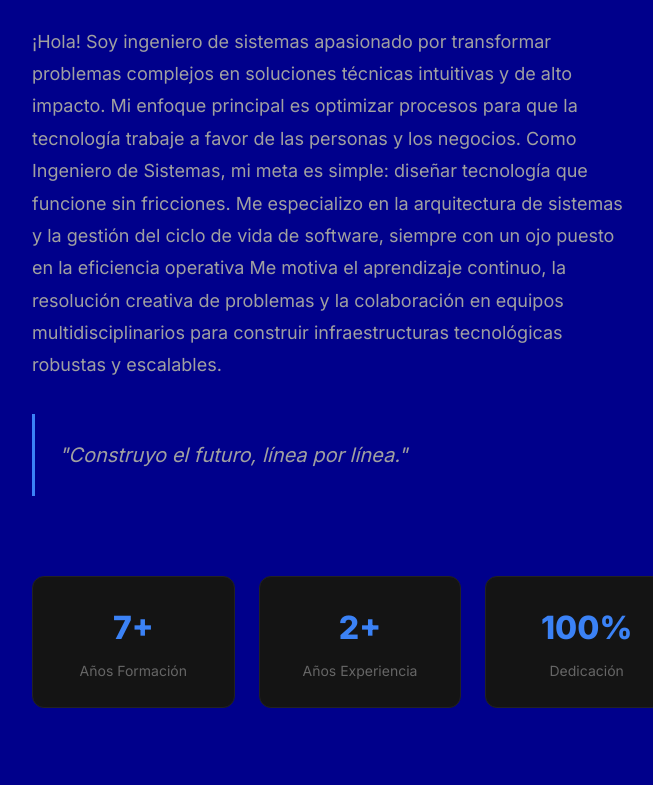
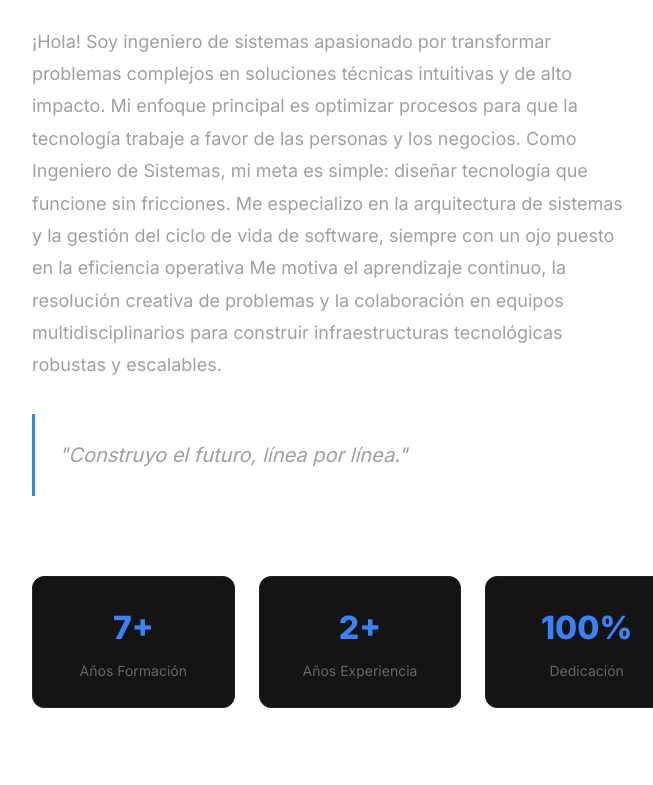
Before and after one commit to BellMojica/Bellmojica.github.io, a plain HTML site: page index.html in a window 1280 px wide. Shown: the part 160-945 px from the top of the page, without its empty margins (280-933 px from the left). Drawn offline with nearby package versions, Linux system fonts and the light colour scheme.

Commit message:
Change primary background color to transparent

```diff
--- a/index.html
+++ b/index.html
@@ -14,7 +14,7 @@
     <link rel="stylesheet" href="https://cdn.jsdelivr.net/npm/bootstrap-icons@1.11.3/font/bootstrap-icons.min.css">
     <style>
      :root {
-            --bg-primary: #00008B;
+            --bg-primary: #0000;
             --bg-secondary: #111111;
             --text-primary: #ffffff;
             --text-secondary: #a0a0a0;
```
